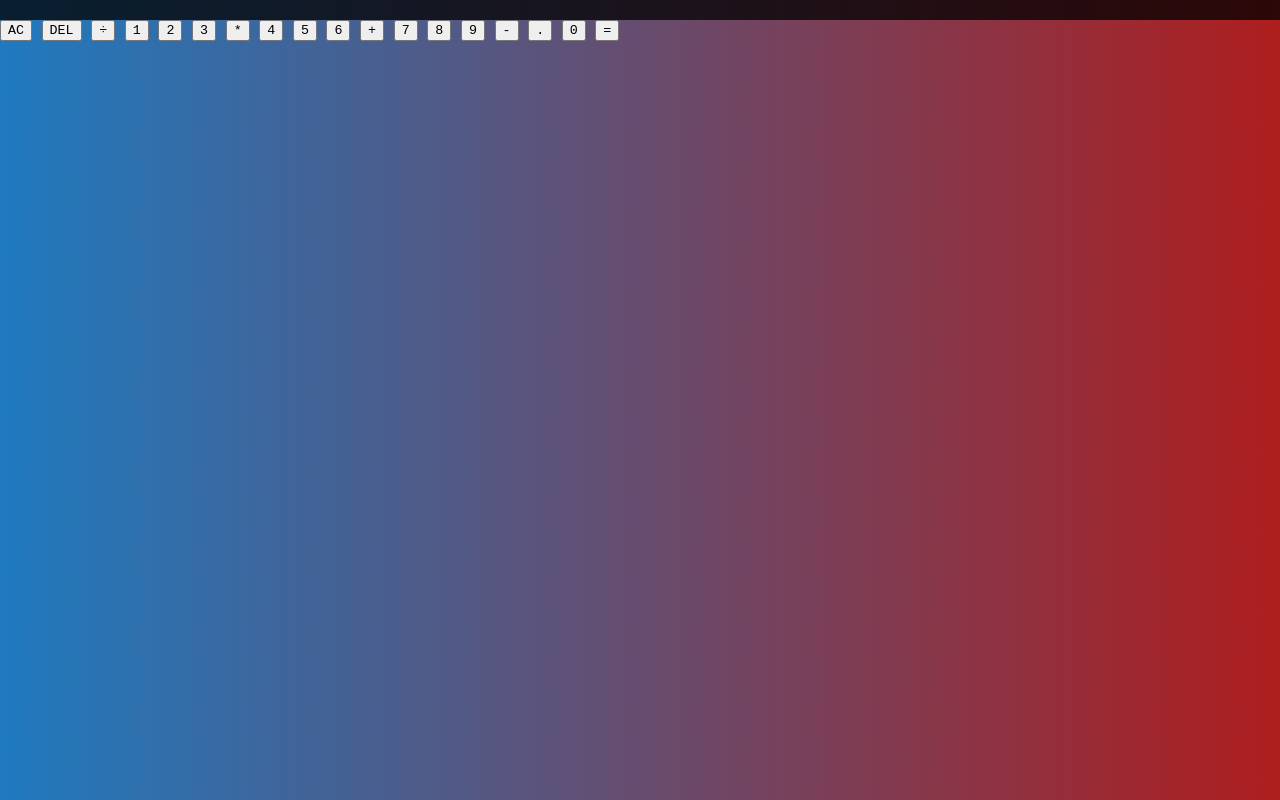
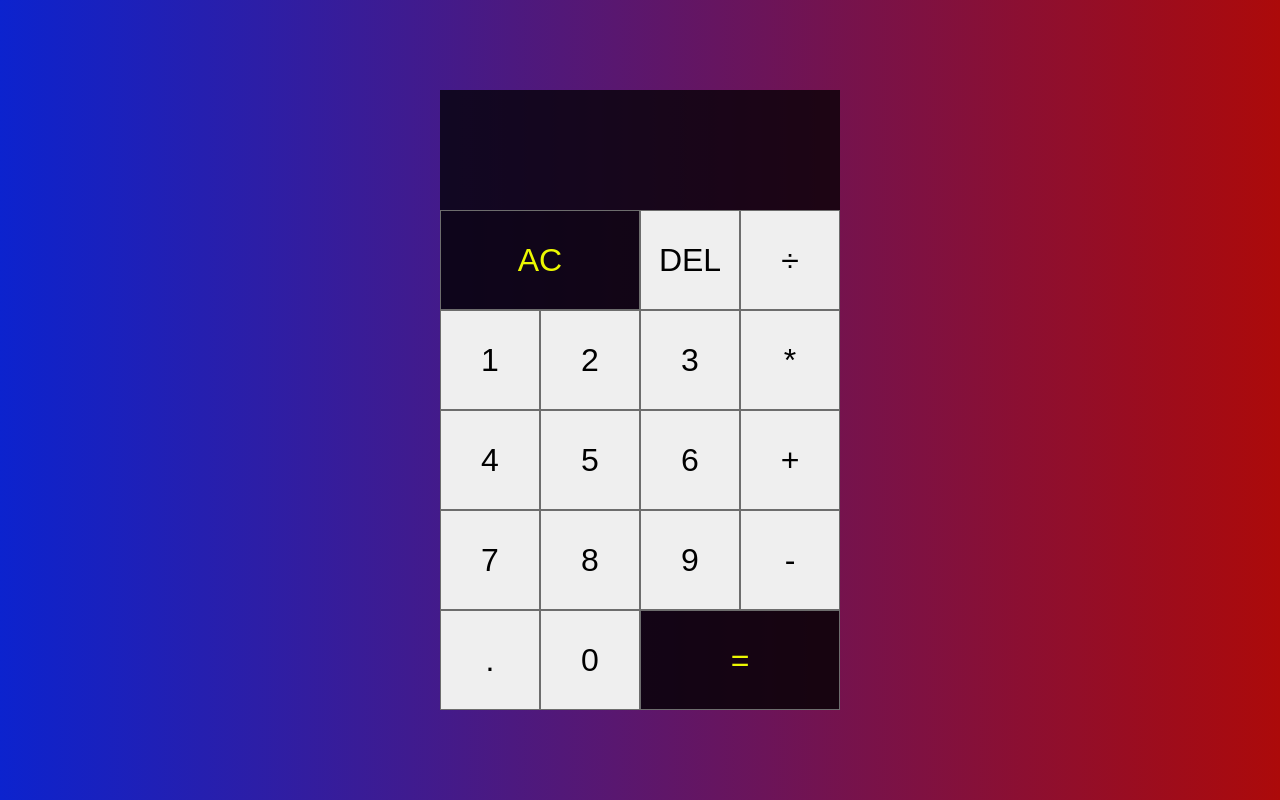
Before and after one commit to Hyperion-1/Calculator_TOP, a plain HTML site: page index.html in a window 1280 px wide. Drawn offline with Linux system fonts and the light colour scheme.

Commit message:
Sytle redo, closed together boxes, color adjustments

```diff
--- a/styles.css
+++ b/styles.css
@@ -1,70 +1,60 @@
-
-body{
-  /*  background-color: darkblue;*/
-    background: linear-gradient(to right,
-                             rgb(31, 122, 191),
-                             rgb(174, 30, 30));
-
-    margin: 0;
-    padding: 0;
+*, *::before, *::after {
+    box-sizing: border-box;
+    font-family: Gotham Rounded, sans-serif;
     font-weight: normal;
   }
 
-*, *::before, *::after{
-    box-sizing: border-box;
-    font-family: 'Courier New', Courier, monospace;
-    font-weight: normal;
+  body {
+    margin: 0;
+    padding: 0;
+    background: linear-gradient(to right, rgb(12, 35, 206), rgb(172, 10, 10));
     }
 
-.caclulatorContainer{
-
-
-
+    .calculator-grid {
       display: grid;
       justify-content: center;
-    align-items: center;
+      align-content: center;
       min-height: 100vh;
       grid-template-columns: repeat(4, 100px);
       grid-template-rows: minmax(120px, auto) repeat(5, 100px);
       }
 
-.caclulatorContainer > button{
+      .calculator-grid > button {
         cursor: pointer;
         font-size: 2rem;
-    border: 1px, solid black;
+        border: 1px, solid #6d6d6d;
         outline: none;
         background-color: rbga(255, 255, 255, 0.75);
       }
 
-
-.caclulatorContainer > button:hover{
-    background-color: darkgray;
+        .calculator-grid > button:hover {
+          background-color: #a9a9a9;
         }
 
-.spanTwo{
+        .span-two {
           grid-column: span 2;
-    color: #adf802;
-    background-color: rgba(139, 0, 139, 0.8);
+          color: #ecf802;
+          background-color: rgba(0, 0, 0, 0.8);
         }
 
         .output{
           grid-column: 1 / -1;
           background-color: rgba(0, 0, 0, 0.75);
           display: flex;
-    align-items: flex = end;
-    justify-content: space = around;
+          align-items: flex-end;
+          justify-content: space-around;
           flex-direction: column;
           padding: 10px;
           word-wrap: break-word;
           word-break: break-all;
         }
 
-.output .previousOperand{
-    color: rgba(255,255,255,0.75);
+        .output .previous-operand{
+          color: rgba(255,255, 255, 0.75);
           font-size: 1.5rem;
         }
 
-.output .currentOperand{
+        .output .current-operand{
           color: white;
           font-size: 2.5rem;
         }
```
Lines whose indentation alone changed are shown as unchanged.
